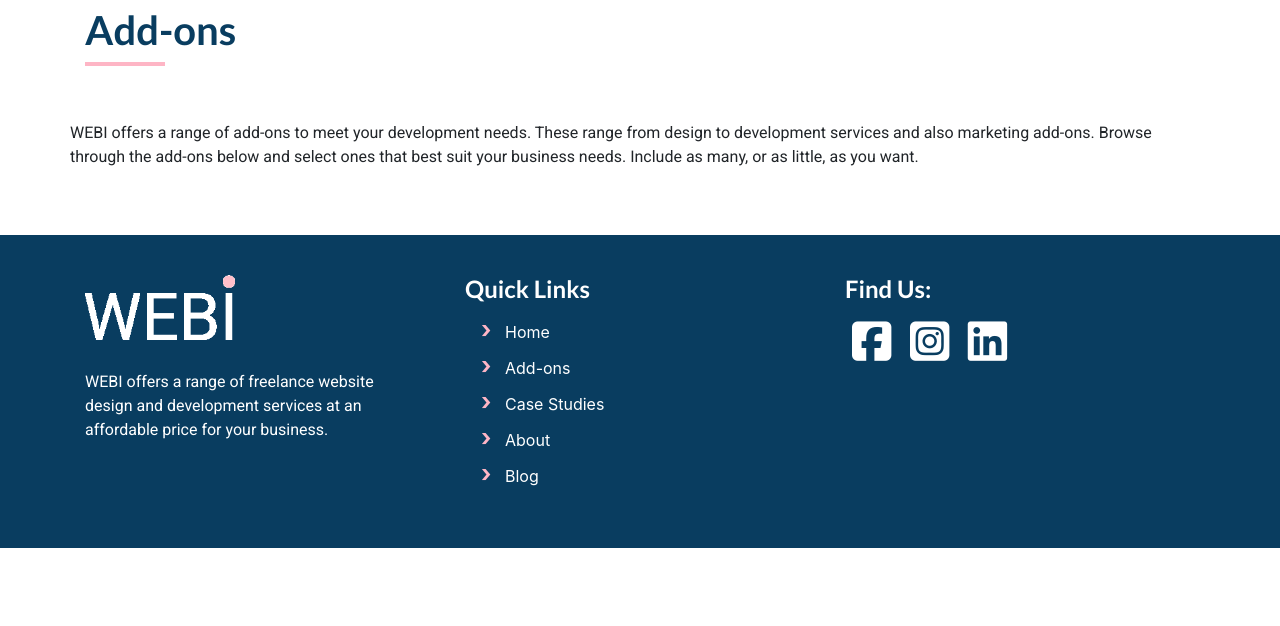
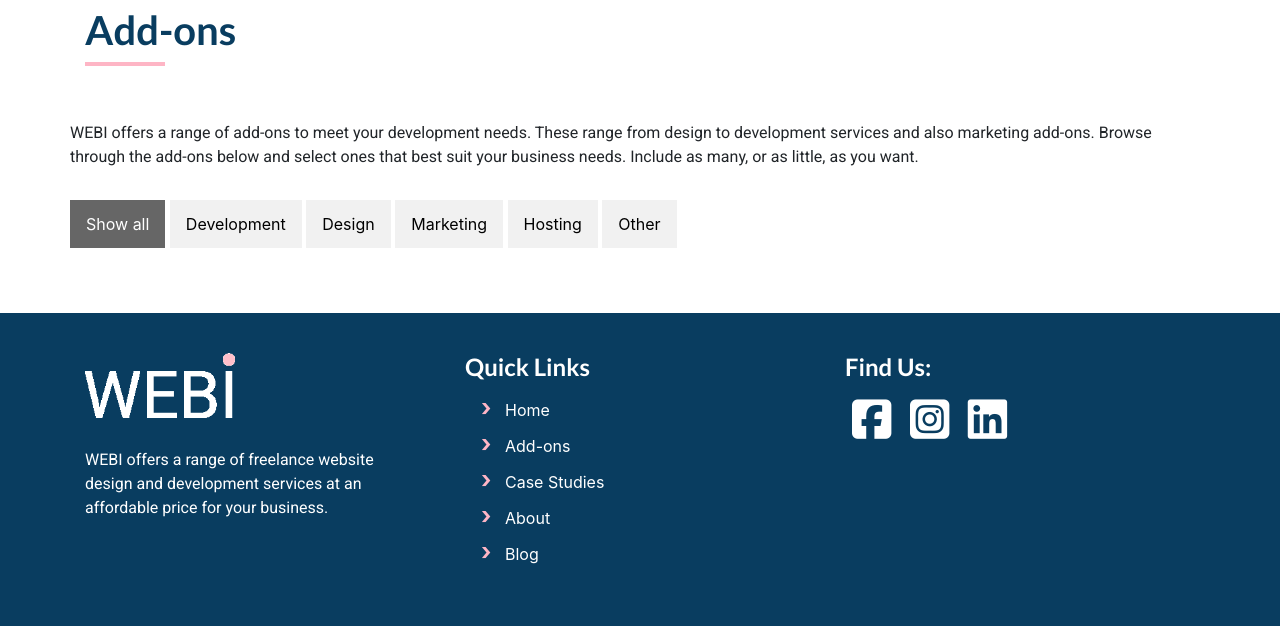
Before and after one commit to JessicaJuliet/webi, a Django app: template services/templates/services/addons.html in a window 1280 px wide. Shown: the part 267-893 px from the top of the page. Before the commit the page ends 815 px from the top, so only its background shows below. Run offline with Django 3.2, Linux system fonts and the light colour scheme; the template is opened without the code that fills it, so the values that code supplies are empty; some libraries are stand-ins or nearby versions.

Commit message:
Add filter menu to add-ons page and style in css

```diff
--- a/services/templates/services/addons.html
+++ b/services/templates/services/addons.html
@@ -28,6 +28,20 @@
             </div>
         </div>
     </section>
+    <!-- Filter section -->
+    <!-- Resource: Filter div elements https://www.w3schools.com/howto/howto_js_filter_elements.asp -->
+    <div class="container">
+        <div class="row">
+            <div class="addon-filter">
+                <button class="filter-button active" onclick="filterSelection('all')"> Show all</button>
+                <button class="filter-button" onclick="filterSelection('cars')"> Development</button>
+                <button class="filter-button" onclick="filterSelection('animals')"> Design</button>
+                <button class="filter-button" onclick="filterSelection('fruits')"> Marketing</button>
+                <button class="filter-button" onclick="filterSelection('colors')"> Hosting</button>
+                <button class="filter-button" onclick="filterSelection('colors')"> Other</button>
+            </div>
+        </div>
+    </div>
     <!-- Add-ons section -->
     <section>
         {% for addon in addons %}
--- a/static/css/base.css
+++ b/static/css/base.css
@@ -291,6 +291,25 @@ footer .logo {
     border: .5px solid lightgray;
 }
 
+.addon-filter {
+    margin: 15px 0px;
+
+}
+
+.filter-button {
+    border: none;
+    outline: none;
+    padding: 12px 16px;
+    background-color: #f1f1f1;
+    cursor: pointer;
+}
+
+.filter-button.active {
+    background-color: #666;
+    color: white;
+  }
+
+
 /* ---------- Media Queries ---------- */
 
 @media (mid-width: 992px) {
```
